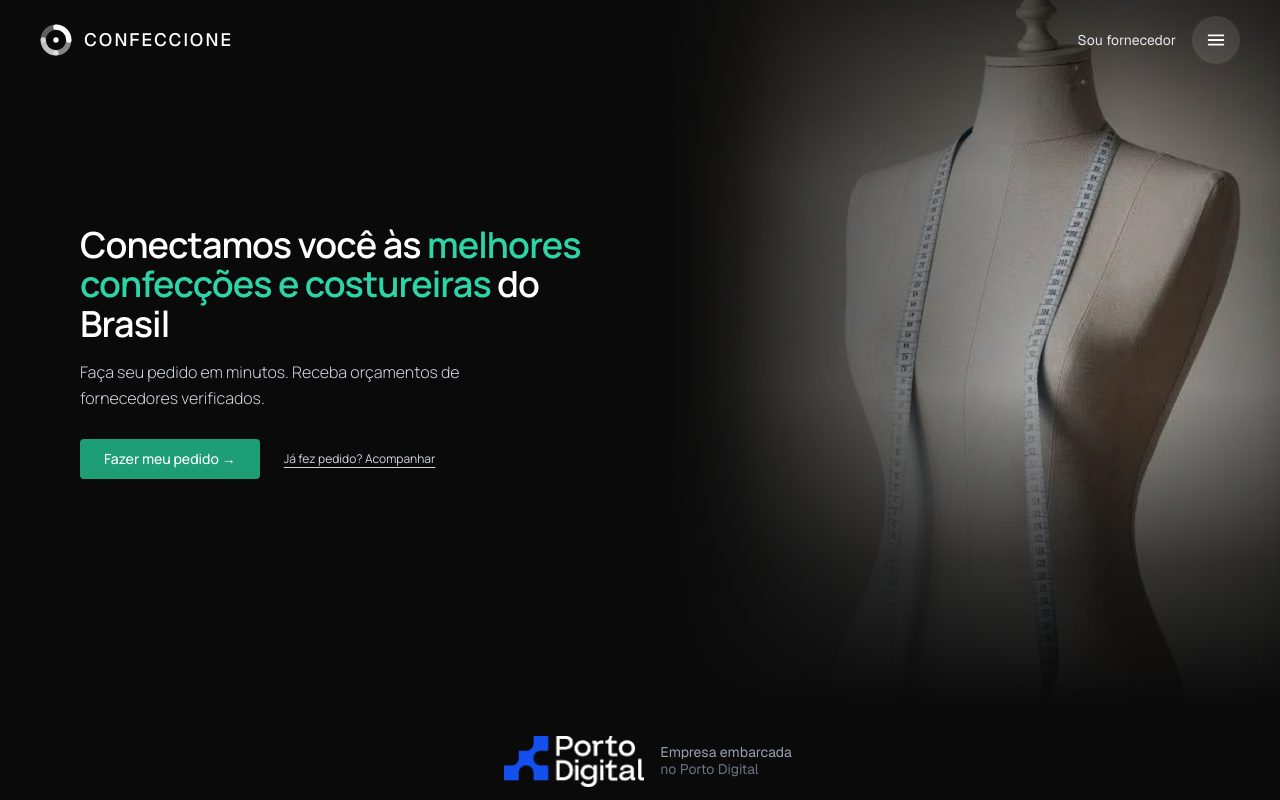
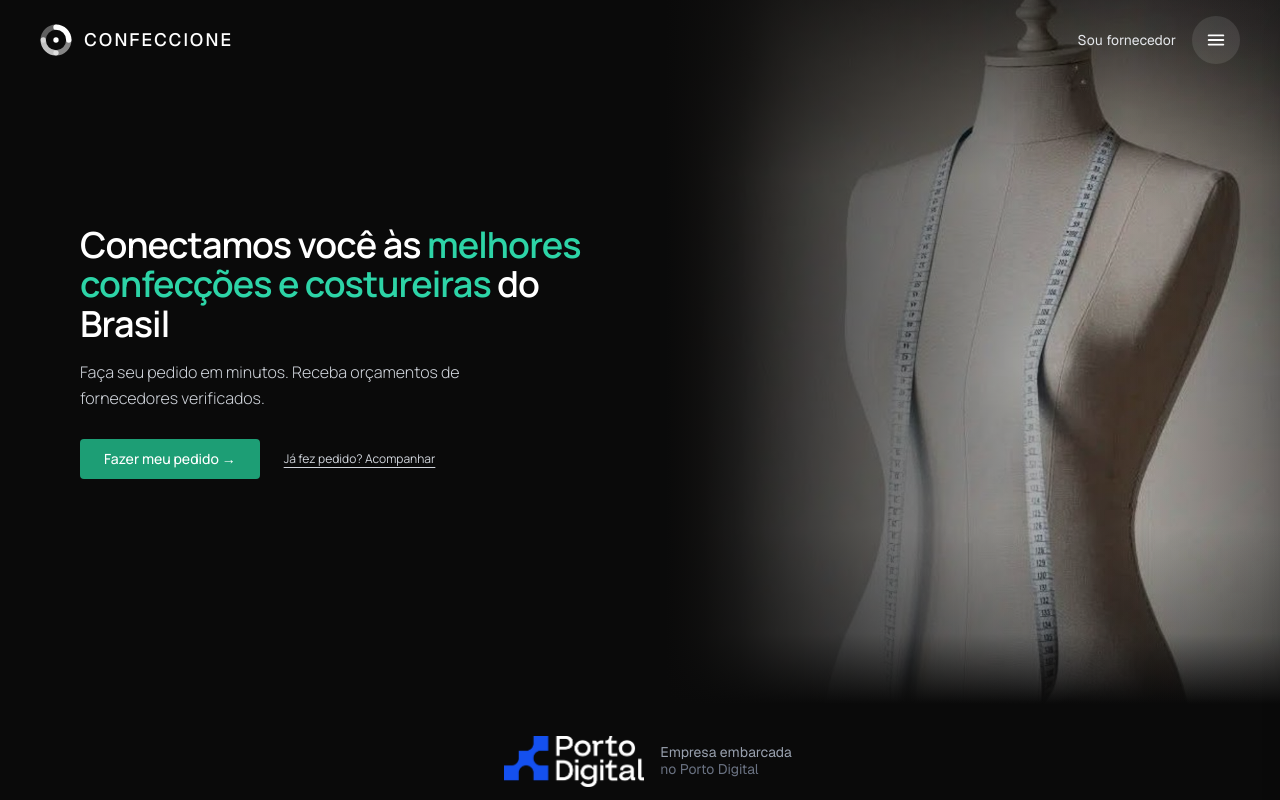
Before and after one commit to nandopons/confeccione, a Next.js app: page / in a window 1280 px wide. Shown: the top 800 px of the page. Built offline with nearby package versions, Linux system fonts and the light colour scheme; no server answers.

Commit message:
style(home): degradê inferior do hero menor e mais suave

```diff
--- a/app/page.tsx
+++ b/app/page.tsx
@@ -219,7 +219,7 @@ export default function Home() {
           style={{
             background: [
               "linear-gradient(90deg, #0a0a0a 0%, #0a0a0a 52%, rgba(10,10,10,0.6) 68%, rgba(10,10,10,0.25) 85%, rgba(10,10,10,0) 100%)",
-              "linear-gradient(180deg, rgba(10,10,10,0.5) 0%, rgba(10,10,10,0) 25%, rgba(10,10,10,0) 55%, rgba(10,10,10,0.7) 80%, #0a0a0a 100%)",
+              "linear-gradient(180deg, rgba(10,10,10,0.5) 0%, rgba(10,10,10,0) 25%, rgba(10,10,10,0) 75%, rgba(10,10,10,0.3) 90%, #0a0a0a 100%)",
               "linear-gradient(270deg, rgba(10,10,10,0.5) 0%, rgba(10,10,10,0) 12%)",
             ].join(", "),
           }}
```
